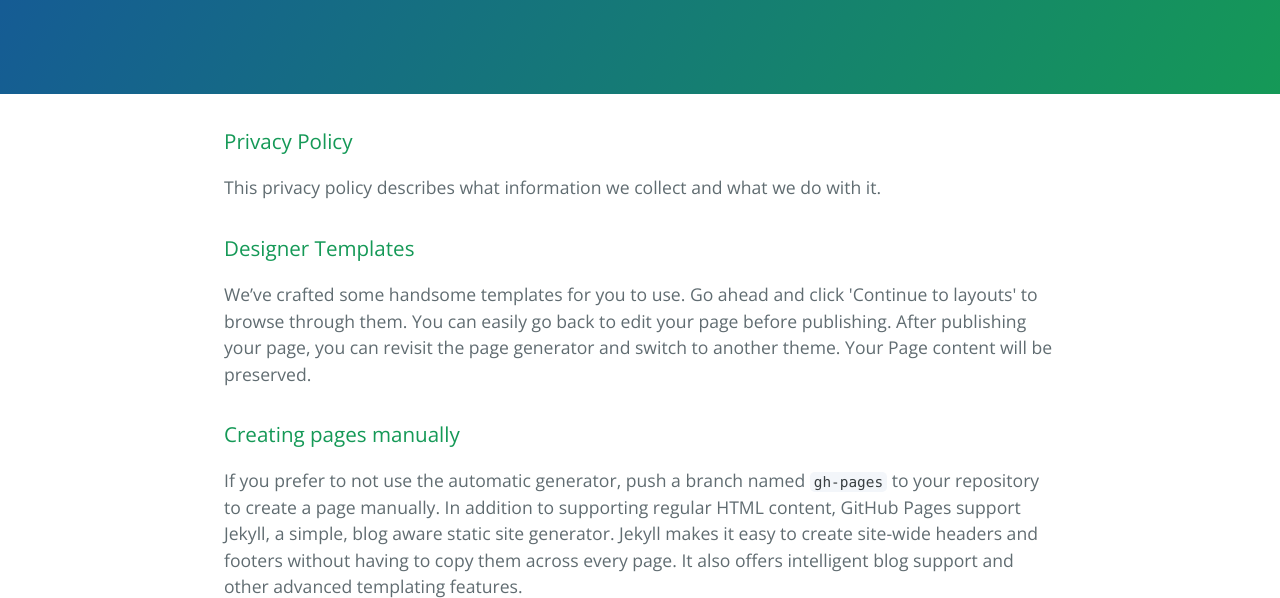
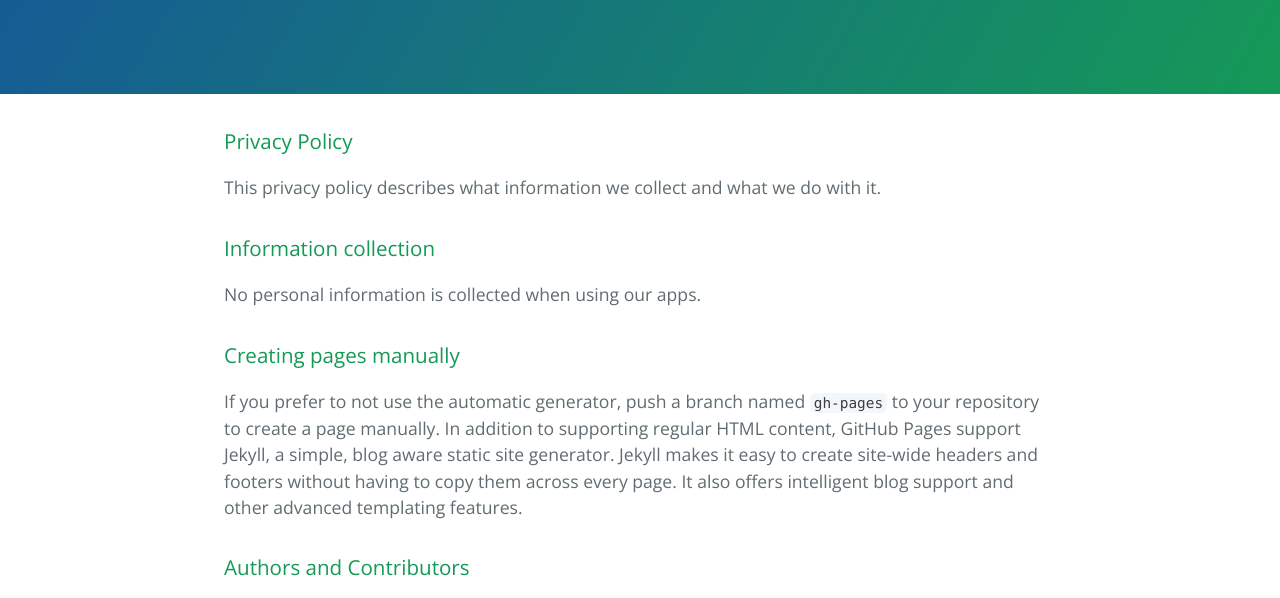
Before and after one commit to illusion-soft/illusion-soft.github.io, a plain HTML site: page index.html in a window 1280 px wide. Shown: the part 176-774 px from the top of the page. Drawn offline with nearby package versions, Linux system fonts and the light colour scheme.

Commit message:
Update index.html

```diff
--- a/index.html
+++ b/index.html
@@ -22,9 +22,9 @@
 <p>This privacy policy describes what information we collect and what we do with it.</p>
 
 <h3>
-<a id="designer-templates" class="anchor" href="#designer-templates" aria-hidden="true"><span aria-hidden="true" class="octicon octicon-link"></span></a>Designer Templates</h3>
+<a id="designer-templates" class="anchor" href="#designer-templates" aria-hidden="true"><span aria-hidden="true" class="octicon octicon-link"></span></a>Information collection</h3>
 
-<p>We’ve crafted some handsome templates for you to use. Go ahead and click 'Continue to layouts' to browse through them. You can easily go back to edit your page before publishing. After publishing your page, you can revisit the page generator and switch to another theme. Your Page content will be preserved.</p>
+<p>No personal information is collected when using our apps.</p>
 
 <h3>
 <a id="creating-pages-manually" class="anchor" href="#creating-pages-manually" aria-hidden="true"><span aria-hidden="true" class="octicon octicon-link"></span></a>Creating pages manually</h3>
```
